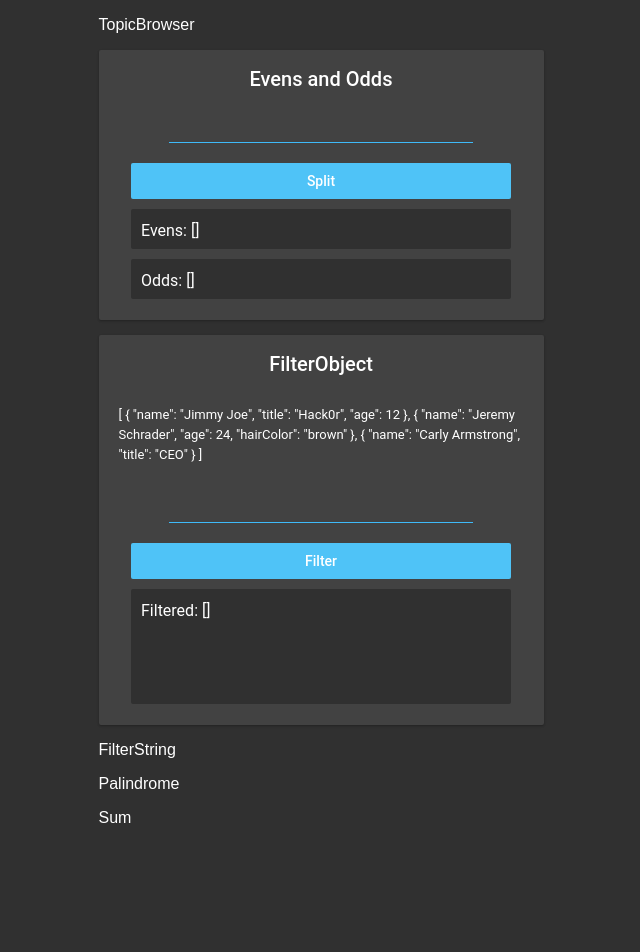
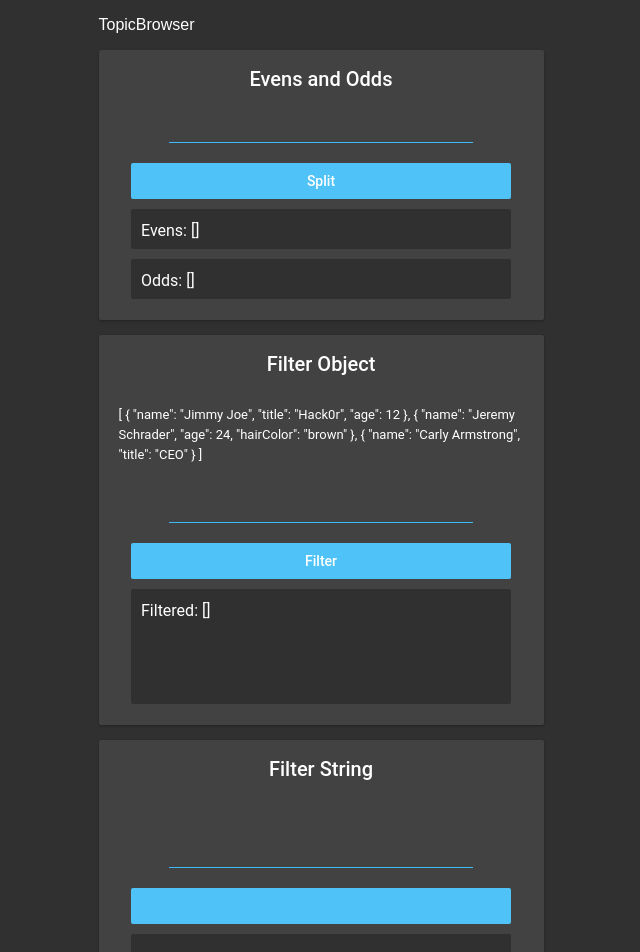
Before and after one commit to sdrew712/react-toy-problems, a React (Create React App) app: page / in a window 1280 px wide. Shown: the top 952 px of the page, without its empty margins (319-959 px from the left). Before the commit the page ends 843 px from the top, so only its background shows below. Built offline with nearby package versions, Linux system fonts and the light colour scheme.

Commit message:
update FilterObject var names, add FilterString

```diff
--- a/src/components/Topics/FilterObject.js
+++ b/src/components/Topics/FilterObject.js
@@ -1,26 +1,26 @@
 import React, { useState } from "react";
 
-let objArr = [
+let peopleArr = [
   { name: "Jimmy Joe", title: "Hack0r", age: 12 },
   { name: "Jeremy Schrader", age: 24, hairColor: "brown" },
   { name: "Carly Armstrong", title: "CEO" },
 ];
 
 const FilterObject = () => {
-  const [unFilteredArray] = useState(objArr);
+  const [unFilteredArray] = useState(peopleArr);
   const [userInput, setUserInput] = useState("");
   const [filteredArray, setFilteredArray] = useState([]);
 
   const objectFilterer = (input) => {
-    let filteredObjects = objArr.filter((objArr) =>
-      objArr.hasOwnProperty(input)
+    let filteredObjects = peopleArr.filter((peopleArr) =>
+      peopleArr.hasOwnProperty(input)
     );
     setFilteredArray(filteredObjects);
   };
 
   return (
     <div className="puzzleBox filterObjectPB">
-      <h4>FilterObject</h4>
+      <h4>Filter Object</h4>
       <span className="puzzleText">
         {JSON.stringify(unFilteredArray, null, 10)}
       </span>
--- a/src/components/Topics/FilterString.js
+++ b/src/components/Topics/FilterString.js
@@ -1,9 +1,35 @@
-import React from "react";
+import React, { useState } from "react";
+
+let namesArr = [
+  "James",
+  "Jessica",
+  "Melody",
+  "Tyler",
+  "Blake",
+  "Jennifer",
+  "Mark",
+  "Maddy",
+];
 
 const FilterString = () => {
+  const [unFilteredArray] = useState(namesArr);
+  const [userInput, setUserInput] = useState("");
+  const [filteredArray, setFilteredArray] = useState([]);
+
   return (
-    <div>
-      <p>FilterString</p>
+    <div className="puzzleBox filterStringPB">
+      <h4>Filter String</h4>
+      <span className="puzzleText"></span>
+      <input
+        type="text"
+        className="inputLine"
+        value={userInput}
+        onChange={({ target }) => {
+          setUserInput(target.value);
+        }}
+      />
+      <button className="confirmationButton"></button>
+      <span className="resultsBox filterStringRB"></span>
     </div>
   );
 };
```
